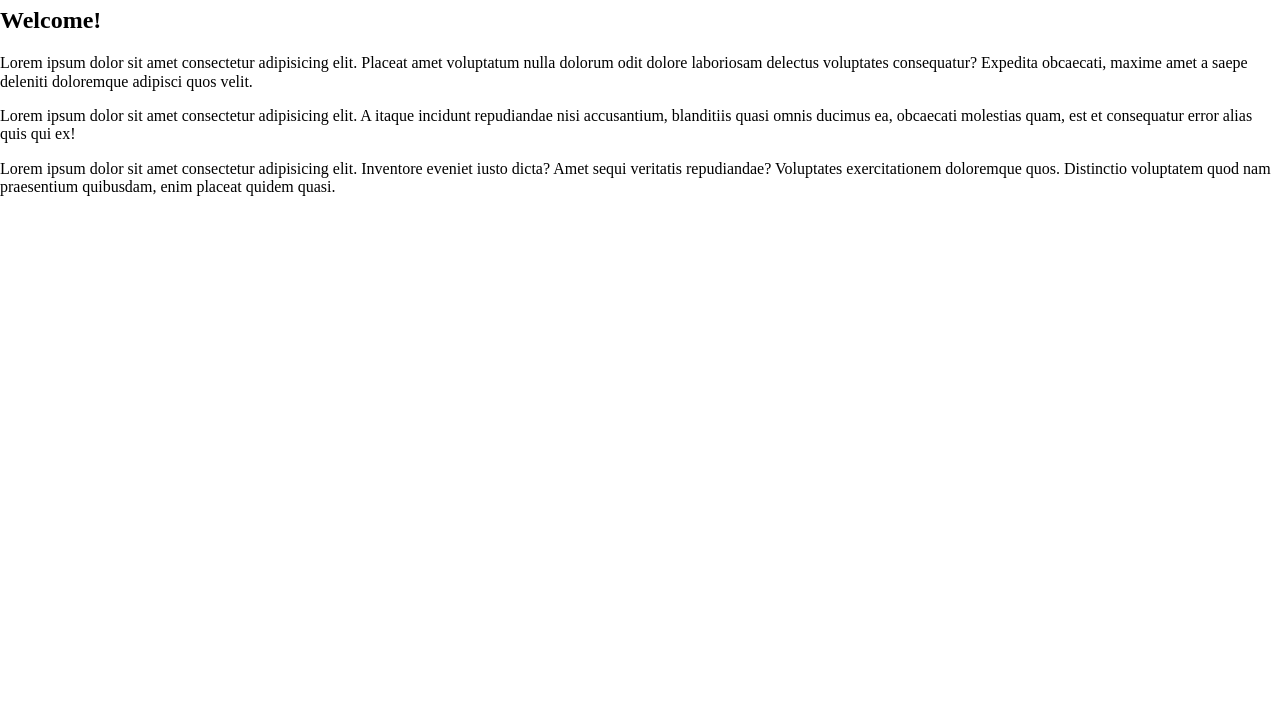
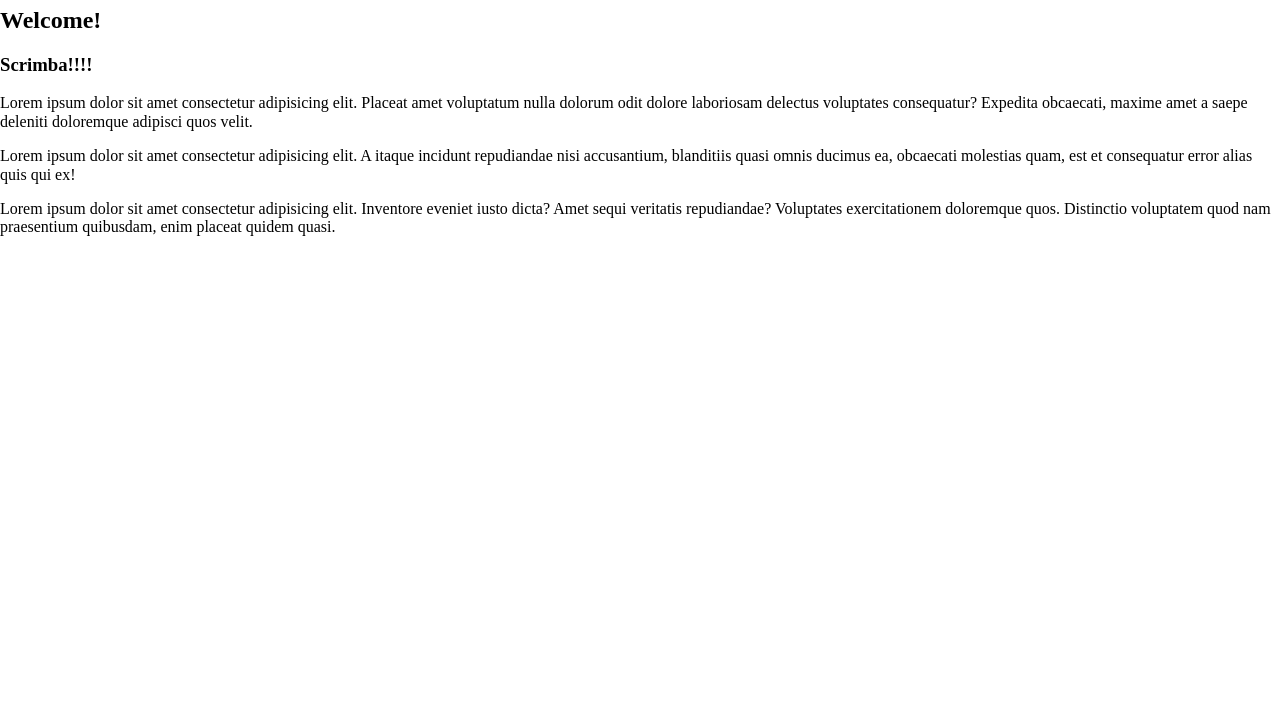
Before and after one commit to sangii66/markup-learn, a website built with webpack: page index.html in a window 1280 px wide. Shown: the part 73-800 px from the top of the page. Built offline with nearby package versions, Linux system fonts and the light colour scheme.

Commit message:
added heading 3

```diff
--- a/index.html
+++ b/index.html
@@ -10,6 +10,7 @@
 	    <div id="compiled-markdown-02"></div>
         <h1>Hello!</h1>
         <h2>Welcome! </h2>
+        <h3>Scrimba!!!!</h3>
         <p>Lorem ipsum dolor sit amet consectetur adipisicing elit. Placeat amet voluptatum nulla dolorum odit dolore laboriosam delectus voluptates consequatur? Expedita obcaecati, maxime amet a saepe deleniti doloremque adipisci quos velit.</p>
         <p>Lorem ipsum dolor sit amet consectetur adipisicing elit. A itaque incidunt repudiandae nisi accusantium, blanditiis quasi omnis ducimus ea, obcaecati molestias quam, est et consequatur error alias quis qui ex!</p>
 
```
